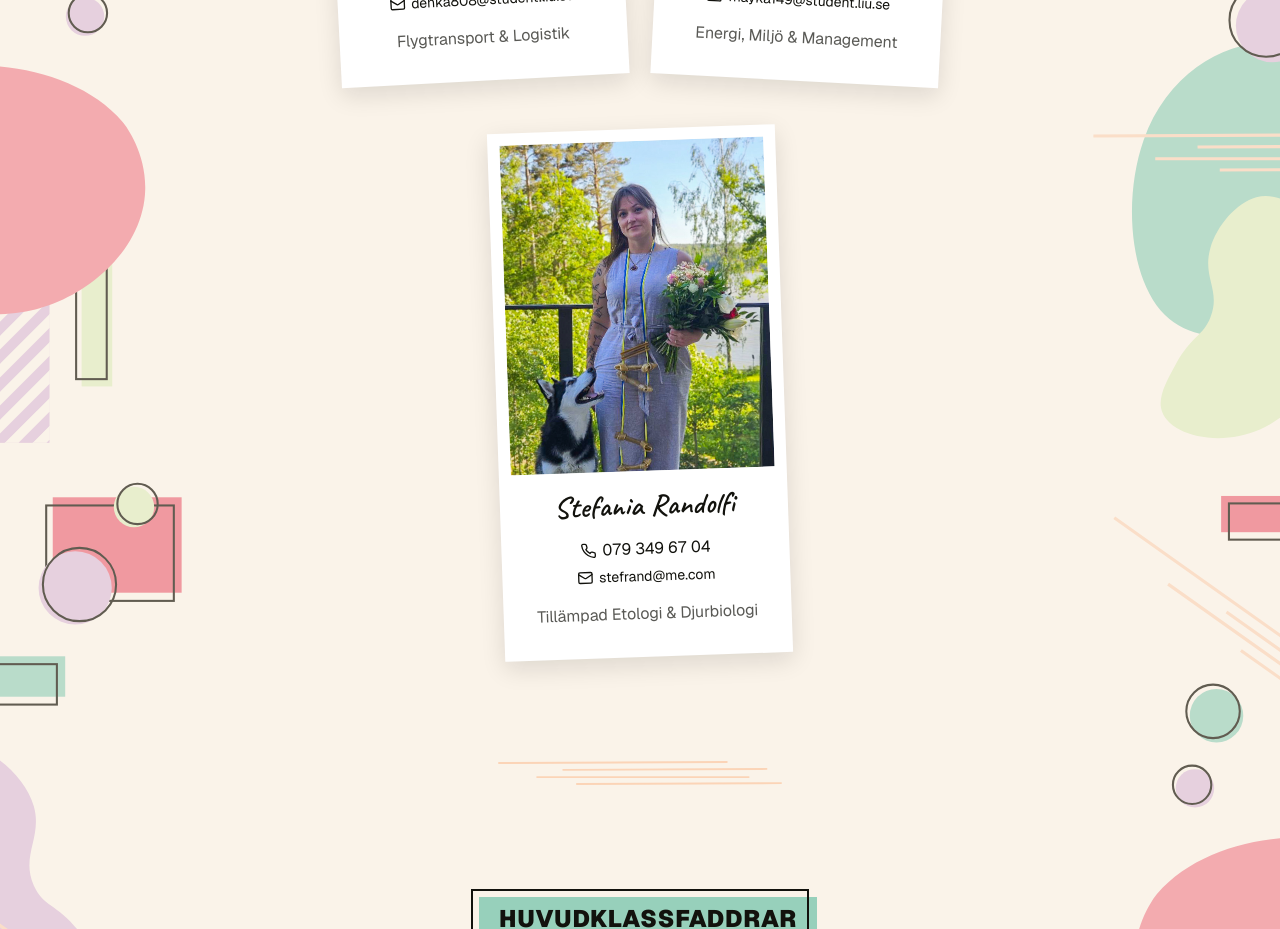
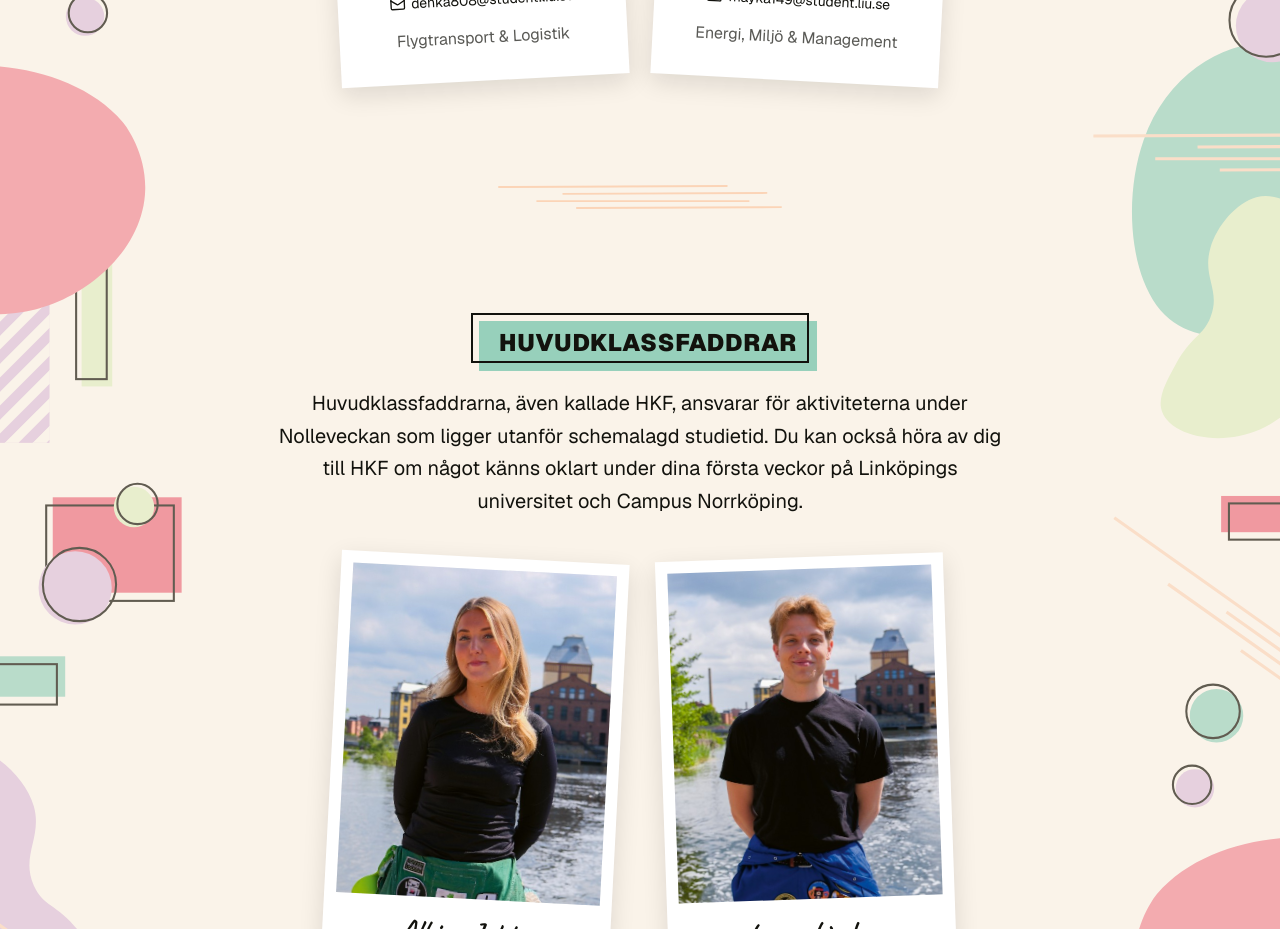
Before and after one commit to sofialundstrom/basaret, a Next.js app: page / in a window 1280 px wide. Shown: the part 2160-3089 px from the top of the page. Built offline with nearby package versions, Linux system fonts and the light colour scheme.

Commit message:
Tog bort en KLF

```diff
--- a/app/components/KlassforstandareSection.tsx
+++ b/app/components/KlassforstandareSection.tsx
@@ -8,11 +8,7 @@ export function KlassforstandareSection() {
       labelColor="ljusrosa"
       description="Klassföreståndaren är en student vid LiU som finns till för att hjälpa dig få en bra start på studietiden. Hör av dig före, under eller efter Nolleveckan med precis vad som helst!"
       people={klassforstandare}
-      rotations={[
-        "-rotate-2 md:-rotate-3",
-        "rotate-2 md:rotate-3",
-        "-rotate-1 md:-rotate-2",
-      ]}
+      rotations={["-rotate-2 md:-rotate-3", "rotate-2 md:rotate-3"]}
     />
   );
 }
--- a/app/data/aktivitetsschema.ts
+++ b/app/data/aktivitetsschema.ts
@@ -12,7 +12,7 @@ export const aktivitetsschema: ScheduleDay[] = [
         location: "A: K21, B: K22",
         alcohol: false,
         description:
-          "Nollan bjuds på lunch, det finns också chans att pynta sitt Nolleband.",
+          "Nollan kan möta studenter i overaller på Skvallertorget för att sedan bli bjudna på lunch. Det finns även chans att pynta sitt Nolleband!",
       },
       {
         header: "Campus-rundvandring",
--- a/app/data/klassforstandare.ts
+++ b/app/data/klassforstandare.ts
@@ -15,11 +15,4 @@ export const klassforstandare: Mentor[] = [
     program: "Energi, Miljö & Management",
     image: "/images/klassforstandare/maya.png",
   },
-  {
-    name: "Stefania Randolfi",
-    phone: "0793496704",
-    email: "stefrand@me.com",
-    program: "Tillämpad Etologi & Djurbiologi",
-    image: "/images/klassforstandare/stefania.png",
-  },
 ];
```
